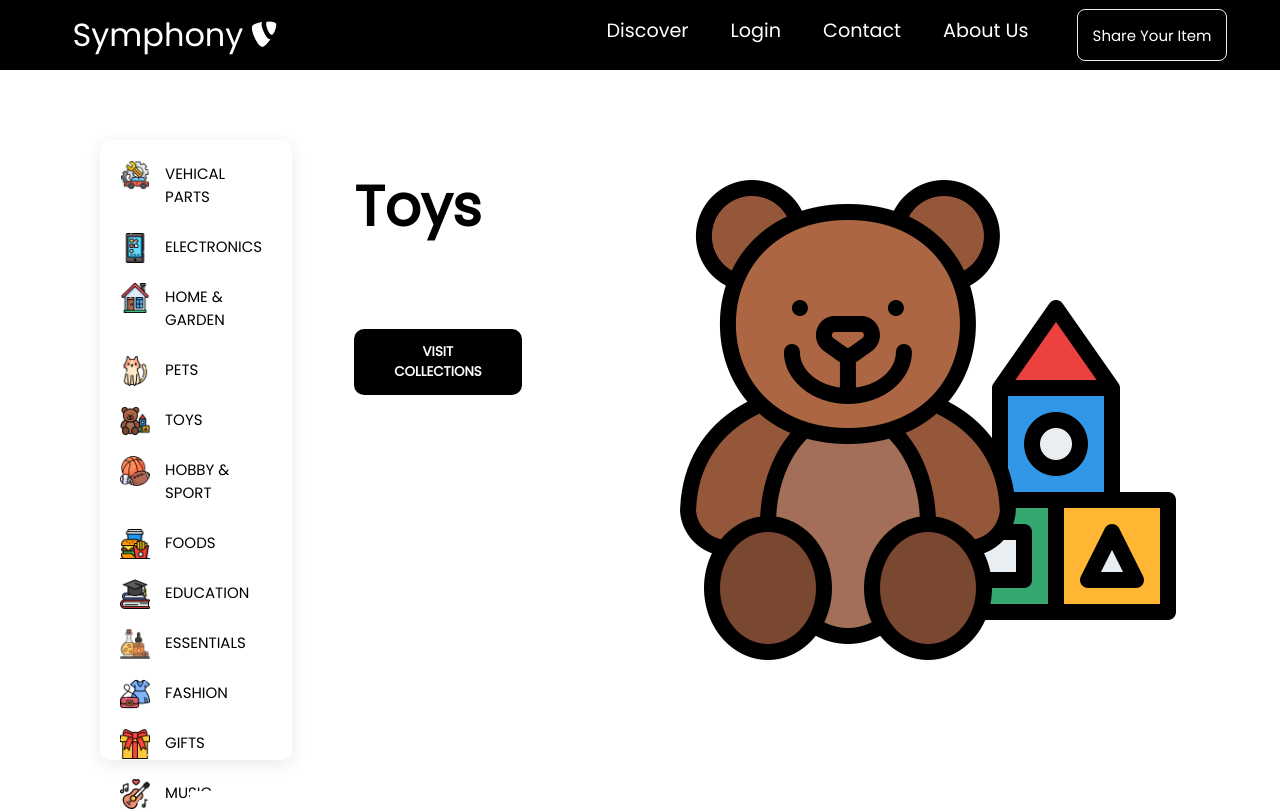
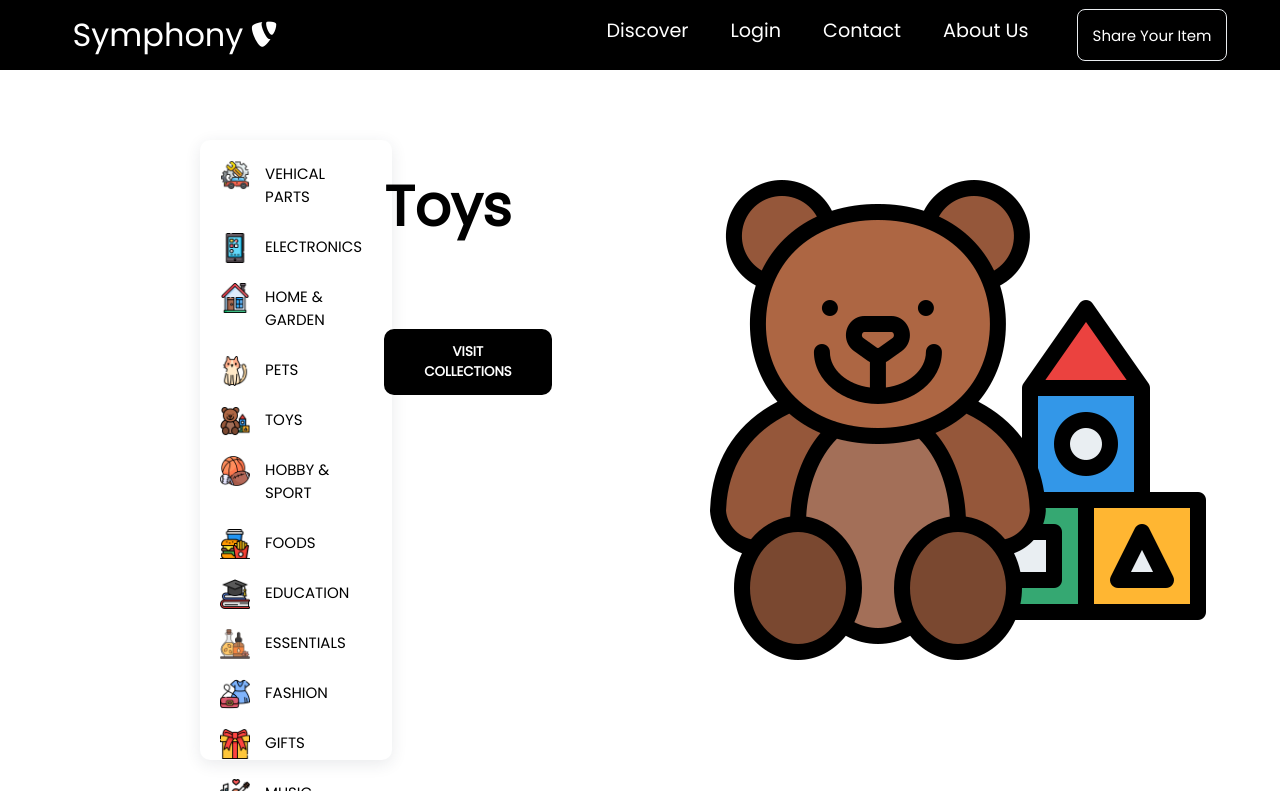
Before and after one commit to whdcharuka/Symphony, a React (Create React App) app: page /Toys in a window 1280 px wide. Shown: the top 811 px of the page. Built offline with nearby package versions, Linux system fonts and the light colour scheme.

Commit message:
Modified

```diff
--- a/src/components/pages/Categories.css
+++ b/src/components/pages/Categories.css
@@ -11,7 +11,8 @@
     padding: 10px 0;
     /* border-radius: 10px; */
     margin-top: 40px;
-    margin-left: 100px;
+    margin-left: 200px;
+    margin-right: -40px;
   }
 
   .subcategory {
@@ -89,18 +90,6 @@
   width: 77%;
 }
 
-/* .category1 {
-  box-shadow: rgb(43 52 69 / 10%) 0px 4px 16px;
-  background-color: #fff;
-  width: 70px;
-  height: 0px;
-  padding: 10px 0;
-  border-radius: 10px;
-  margin-top: 40px;
-  margin-left: 50px;
-  margin-right: -100px;
-} */
-
 .category1 img {
   width: 70px;
   height: 70px;
@@ -121,13 +110,6 @@
   padding: 0 20px;
 }
 
-/* .category1 .box:hover {
-  background-color: #cecacb;
-  cursor: pointer;
-  border-radius: 10px;
-  width: 50px;
-} */
-
 .f_flex {
   display: flex;
 }
```
